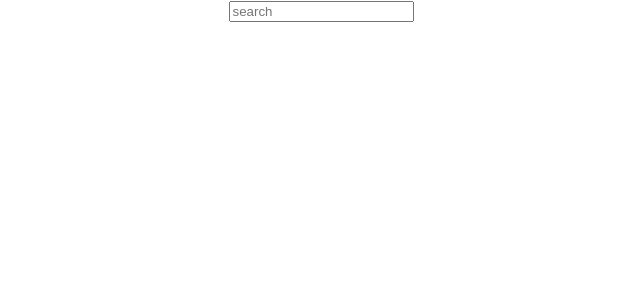
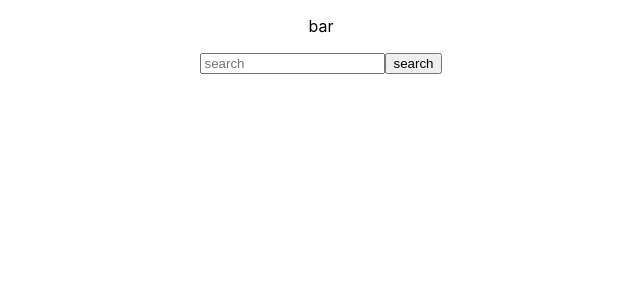
Before and after one commit to vonbarown/YouTube-Client, a React (Create React App) app: page / in a window 1280 px wide. Shown: the top 300 px of the page, without its empty margins (319-959 px from the left). Built offline with nearby package versions, Linux system fonts and the light colour scheme.

Commit message:
adding navbar

```diff
--- a/src/App.js
+++ b/src/App.js
@@ -1,14 +1,14 @@
 import React from 'react';
-import { Switch, Route } from 'react-router-dom'
+import Landing from './Components/Landing'
+import { NavBar } from './Components/NavBar'
 import './App.css';
-import HomPage from './Pages/Home/Hompage';
 
 function App() {
   return (
     <div className="App">
-      <Switch>
-        <Route to='/' component={HomPage} />
-      </Switch>
+      <NavBar>
+        <Landing />
+      </NavBar>
     </div>
   );
 }
--- /dev/null
+++ b/src/Components/Landing.jsx
@@ -0,0 +1,13 @@
+import React from 'react';
+import { Switch, Route } from 'react-router-dom'
+import HomePage from '../Pages/Home/Homepage'
+
+export default function Landing() {
+    return (
+        <div className="Landing">
+            <Switch>
+                <Route to='/' component={HomePage} />
+            </Switch>
+        </div>
+    );
+}
--- /dev/null
+++ b/src/Components/NavBar.jsx
@@ -0,0 +1,12 @@
+import React from 'react'
+
+export const NavBar = (props) => {
+
+    return (
+        <div>
+            <p>bar</p>
+
+            {props.children}
+        </div>
+    )
+}
--- a/src/Pages/Home/Hompage.jsx
+++ b/src/Pages/Home/Homepage.jsx
@@ -1,6 +1,6 @@
 import React, { Component } from 'react'
 
-class HomPage extends Component {
+class HomePage extends Component {
     constructor() {
         super()
         this.state = {
@@ -17,17 +17,21 @@ class HomPage extends Component {
         });
     };
 
+    handleClick = () => {
+        console.log('yolo');
+    }
 
     render() {
         console.log(this.state);
 
         return (
             <div className='homepage'>
-                <form>
+                <form onSubmit={e => e.preventDefault()}>
                     <input type="text" name='search' placeholder='search' onChange={this.handleInput} />
+                    <input type="submit" value='search' onClick={this.handleClick} />
                 </form>
             </div>
         )
     }
 }
-export default HomPage
+export default HomePage
```
Also changed, not shown: src/Pages/Home/HomePage.css (added).
